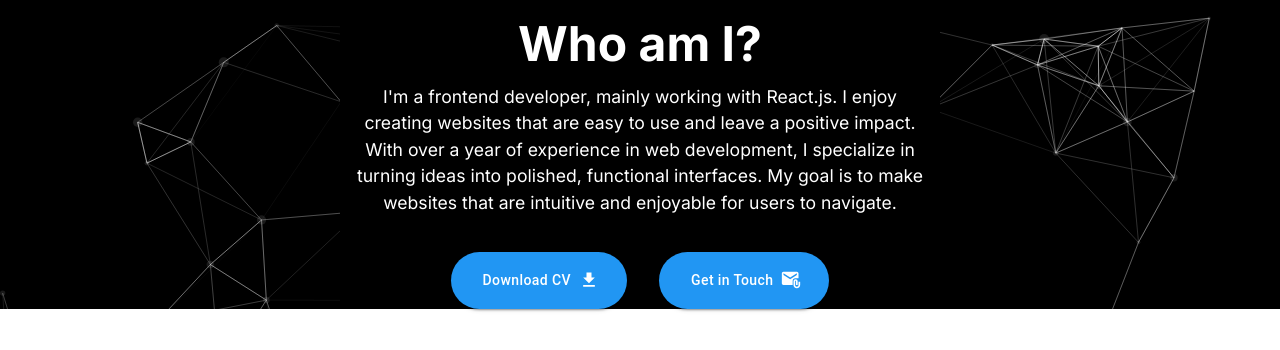
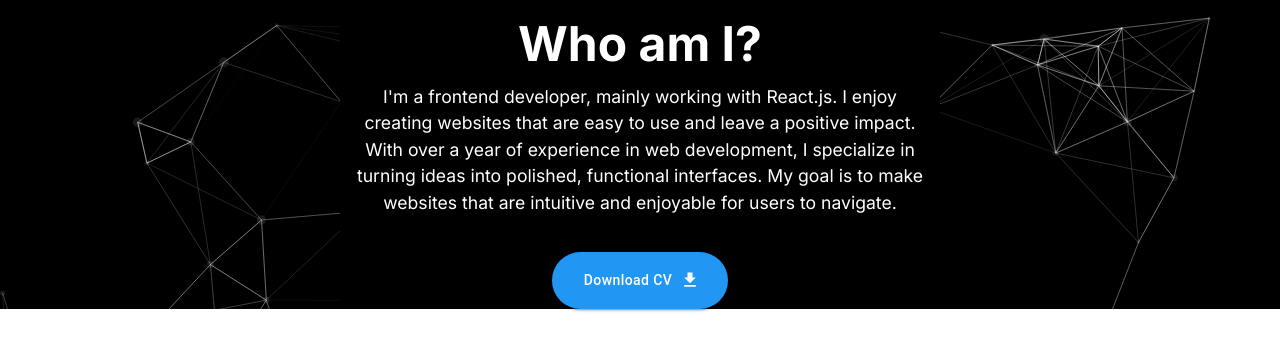
Before and after one commit to Kasim-Tech/Portfolio, a Next.js app: page /Who_am_i in a window 1280 px wide. Shown: the top 350 px of the page. Built offline with nearby package versions, Linux system fonts and the light colour scheme.

Commit message:
btn and skill modifyed

```diff
--- a/src/app/SkillsSection/page.tsx
+++ b/src/app/SkillsSection/page.tsx
@@ -5,6 +5,7 @@ import Tooltip from "@mui/material/Tooltip";
 
 import Reactjs from "/public/Skills_Logo/react.png";
 import HtmlLogo from "/public/Skills_Logo/html.png";
+import CodeIgniter from "/public/Skills_Logo/codeIgniter4.png";
 import CssLogo from "/public/Skills_Logo/css.png";
 import NextjsLogo from "/public/Skills_Logo/Next.png";
 import PostmanLogo from "/public/Skills_Logo/postman.png";
@@ -43,6 +44,7 @@ const Skills = () => {
             { image: Github, name: "GitHub", tooltip: "GitHub" },
             { image: Bootstrap, name: "Bootstrap", tooltip: "Bootstrap" },
             { image: MUI, name: "MUI", tooltip: "Material UI" },
+            // { image: CodeIgniter, name: "CodeIgniter-4", tooltip: "CodeIgniter 4" },
           ].map((logo, index) => (
             <Tooltip key={index} title={logo.tooltip} placement="top" arrow>
               <div className="flex flex-col items-center cursor-pointer">
--- a/src/app/Who_am_i/page.tsx
+++ b/src/app/Who_am_i/page.tsx
@@ -3,7 +3,6 @@
 import React from "react";
 import { Button } from "@mui/material";
 import DownloadIcon from "@mui/icons-material/Download";
-import AttachEmailIcon from "@mui/icons-material/AttachEmail";
 import Particles from "../Components/Particals";
 
 const Whoami = () => {
@@ -25,7 +24,7 @@ const Whoami = () => {
           websites that are intuitive and enjoyable for users to navigate.
         </p>
 
-        <div className="text-center justify-center mt-12 ">
+        <div className="text-center justify-center mt-12">
           <Button
             variant="contained"
             endIcon={<DownloadIcon />}
@@ -42,34 +41,13 @@ const Whoami = () => {
               },
               minWidth: "auto",
               marginLeft: "4",
-              mt: { base: 2, md: 0 },
+              mt: { xs: 2, md: 0 }, // Add margin top on mobile
+              mb: { xs: 2, md: 0 }, // Add margin bottom on mobile
             }}
           >
             <a href="/Kasim_cv.pdf" download>
               Download CV
             </a>
-          </Button>
-          <Button
-
-            variant="contained"
-            endIcon={<AttachEmailIcon />}
-            sx={{
-              borderRadius: "999px",
-              textTransform: "none",
-              py: 2,
-              px: 4,
-              color: "#fff",
-              backgroundColor: "#2196F3",
-              "&:hover": {
-                backgroundColor: "#92C2E8",
-                color: "#000000",
-              },
-              minWidth: "auto", // Increase button width for desktop
-              marginLeft: { base: 0, md: 4 }, // Add margin left on desktop
-              mt: { base: 4, md: 0 }, // Add margin top on mobile
-            }}
-          >
-            Get in Touch
           </Button>
         </div>
       </div>
```
Also changed, not shown: public/Skills_Logo/codeigniter4.png (added).
